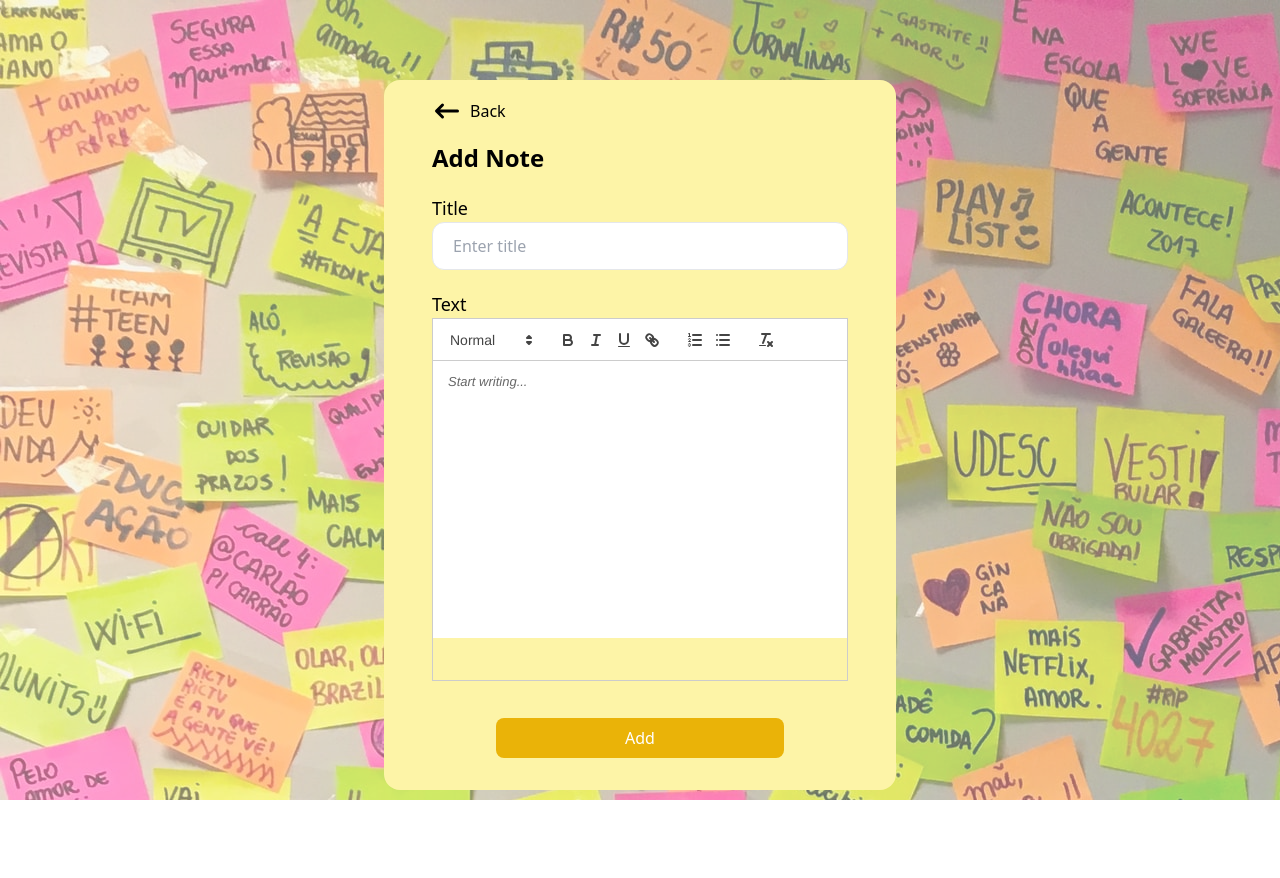
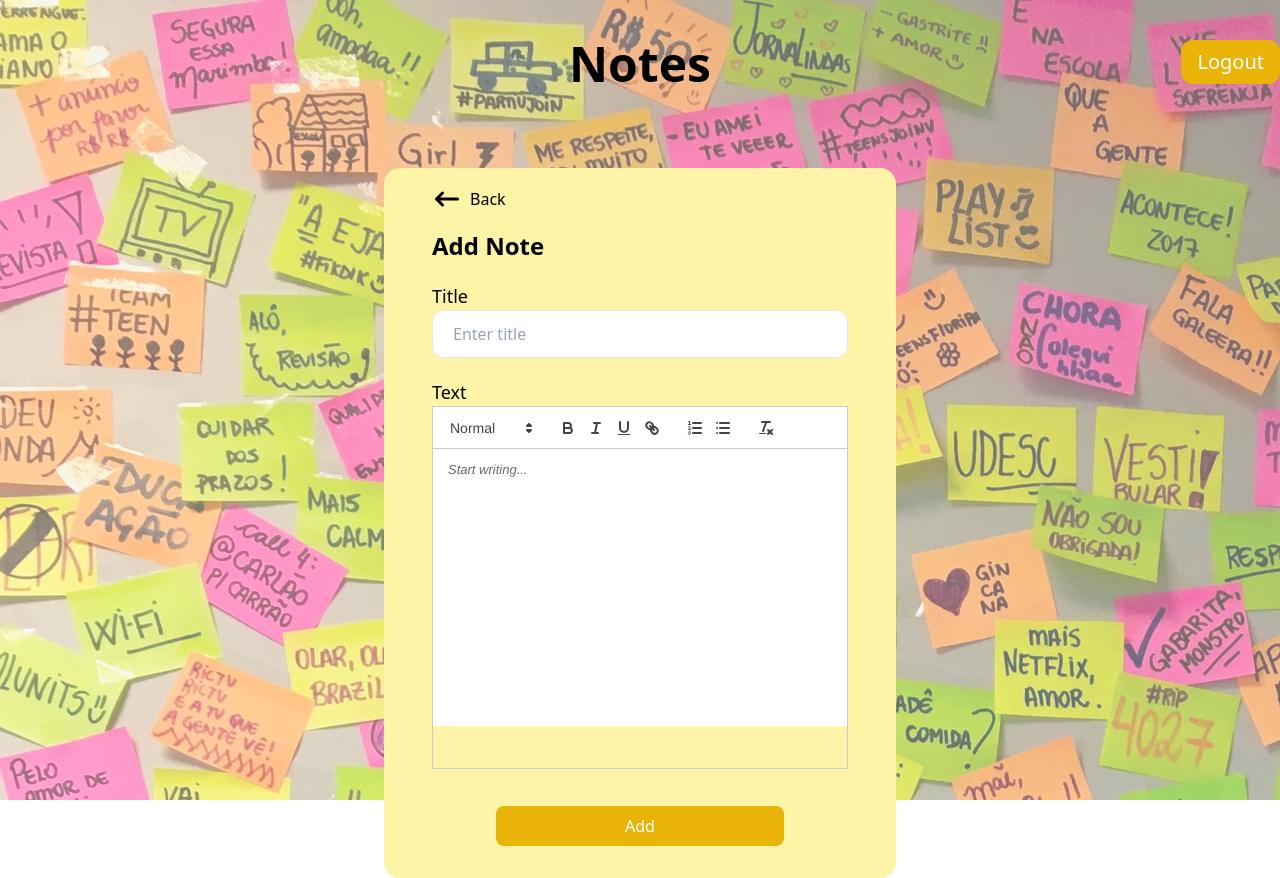
Before and after one commit to JakubZakowicz/notes-app, a React (Create React App) app in the folder client/: page /notes/create in a window 1280 px wide. Before the commit the page ends 800 px from the top, so only its background shows below. Built offline with nearby package versions, Linux system fonts and the light colour scheme; no server answers; sample sign-in values are in the browser's storage.

Commit message:
feat: add Layout

```diff
--- a/client/src/App.tsx
+++ b/client/src/App.tsx
@@ -1,8 +1,8 @@
 import { BrowserRouter as Router, Routes, Route } from 'react-router-dom';
+import PrivateRoute from './components/PrivateRoute';
 import Login from './pages/Login';
 import Register from './pages/Register';
 import Notes from './pages/Notes';
-import PrivateRoute from './components/PrivateRoute';
 import AddNote from './pages/AddNote';
 import EditNote from './pages/EditNote';
 
--- /dev/null
+++ b/client/src/components/Layout.tsx
@@ -0,0 +1,24 @@
+import React from 'react';
+import { useLogout } from '../services/auth';
+import { LayoutProps } from '../types';
+
+const Layout: React.FC<LayoutProps> = ({
+  children,
+}) => {
+  const logout = useLogout();
+  return (
+    <div className="container mx-auto relative">
+      <div className=""></div>
+      <button
+        className="absolute right-0 bg-yellow-500 hover:bg-yellow-600 text-xl text-white rounded-xl py-2 px-4"
+        onClick={logout}
+      >
+        Logout
+      </button>
+      <h1 className="text-5xl text-center font-bold my-10">Notes</h1>
+      {children}
+    </div>
+  );
+};
+
+export default Layout;
--- a/client/src/pages/AddNote.tsx
+++ b/client/src/pages/AddNote.tsx
@@ -4,6 +4,7 @@ import { useForm, SubmitHandler } from 'react-hook-form';
 import { useAddNote } from '../services/notes';
 import { NoteFormInputs } from '../types';
 import { htmlToMarkdown } from '../utils/parsers';
+import Layout from '../components/Layout';
 import ErrorHandler from '../components/ErrorHandler';
 import BackButton from '../components/BackButton';
 
@@ -35,6 +36,7 @@ const AddNote: React.FC = () => {
   if (isError) return <ErrorHandler error={error} />;
 
   return (
+    <Layout>
       <div className="container mx-auto xl:px-96 mt-20">
         <form
           onSubmit={handleSubmit(onSubmit)}
@@ -71,6 +73,7 @@ const AddNote: React.FC = () => {
           </button>
         </form>
       </div>
+    </Layout>
   );
 };
 
--- a/client/src/pages/EditNote.tsx
+++ b/client/src/pages/EditNote.tsx
@@ -9,6 +9,7 @@ import { htmlToMarkdown, markdownToHtml } from '../utils/parsers';
 import BackButton from '../components/BackButton';
 import Loader from '../components/Loader';
 import ErrorHandler from '../components/ErrorHandler';
+import Layout from '../components/Layout';
 
 const EditNote: React.FC = () => {
   const { id } = useParams();
@@ -67,6 +68,7 @@ const EditNote: React.FC = () => {
   };
 
   return (
+    <Layout>
       <div className="container mx-auto xl:px-96 mt-20">
         <form
           onSubmit={handleSubmit(onSubmit)}
@@ -118,6 +120,7 @@ const EditNote: React.FC = () => {
           )}
         </form>
       </div>
+    </Layout>
   );
 };
 
--- a/client/src/pages/Notes.tsx
+++ b/client/src/pages/Notes.tsx
@@ -1,26 +1,19 @@
 import React from 'react';
 import { Link } from 'react-router-dom';
 import ReactMarkdown from 'react-markdown';
-import { useLogout } from '../services/auth';
 import { useGetNotes } from '../services/notes';
 import Loader from '../components/Loader';
 import ErrorHandler from '../components/ErrorHandler';
+import Layout from '../components/Layout';
 
 const Notes: React.FC = () => {
-  const logout = useLogout()
   const { data, isLoading, isError, error } = useGetNotes();
 
   if (isError) return <ErrorHandler error={error} />;
 
   return (
-    <div className="container mx-auto relative px-10 xl:px-20">
-      <button
-        className="absolute right-0 bg-yellow-500 hover:bg-yellow-600 text-xl text-white rounded-xl py-2 px-4"
-        onClick={logout}
-      >
-        Logout
-      </button>
-      <h1 className="text-5xl text-center font-bold my-10">Notes</h1>
+    <Layout>
+      <div className="px-10 xl:px-20">
         <Link
           to="notes/create"
           className="bg-green-500 hover:bg-green-600 text-xl text-white rounded-xl py-2 px-4"
@@ -53,6 +46,7 @@ const Notes: React.FC = () => {
           ))}
         </div>
       </div>
+    </Layout>
   );
 };
 
--- a/client/src/types.ts
+++ b/client/src/types.ts
@@ -1,5 +1,9 @@
 import { AxiosError } from 'axios';
 import { RouteProps } from 'react-router-dom';
+
+export type LayoutProps = {
+  children: JSX.Element[] | JSX.Element
+}
 
 export type LoginInputs = {
   email: string;
```
Lines whose indentation alone changed are shown as unchanged.
